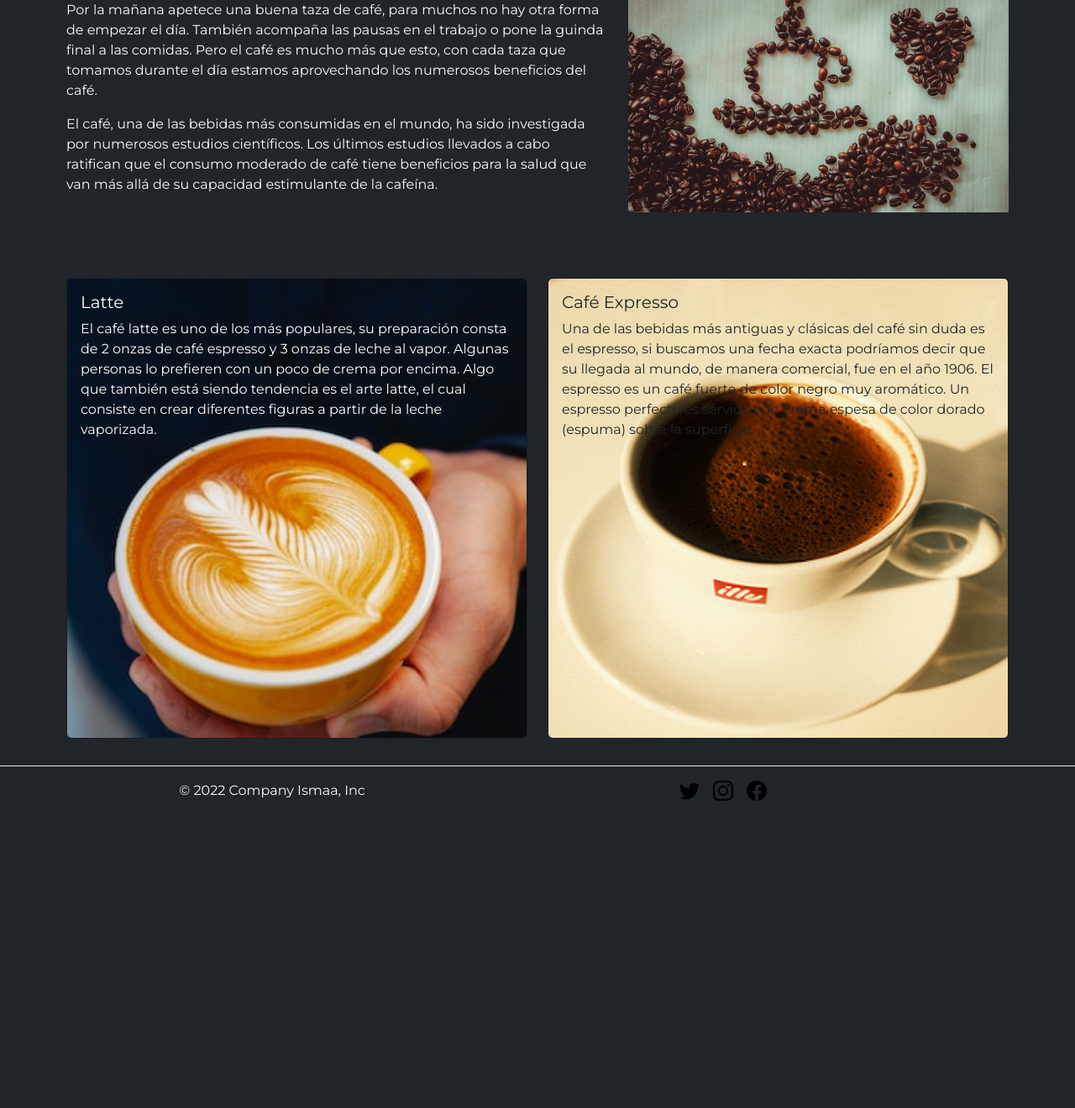
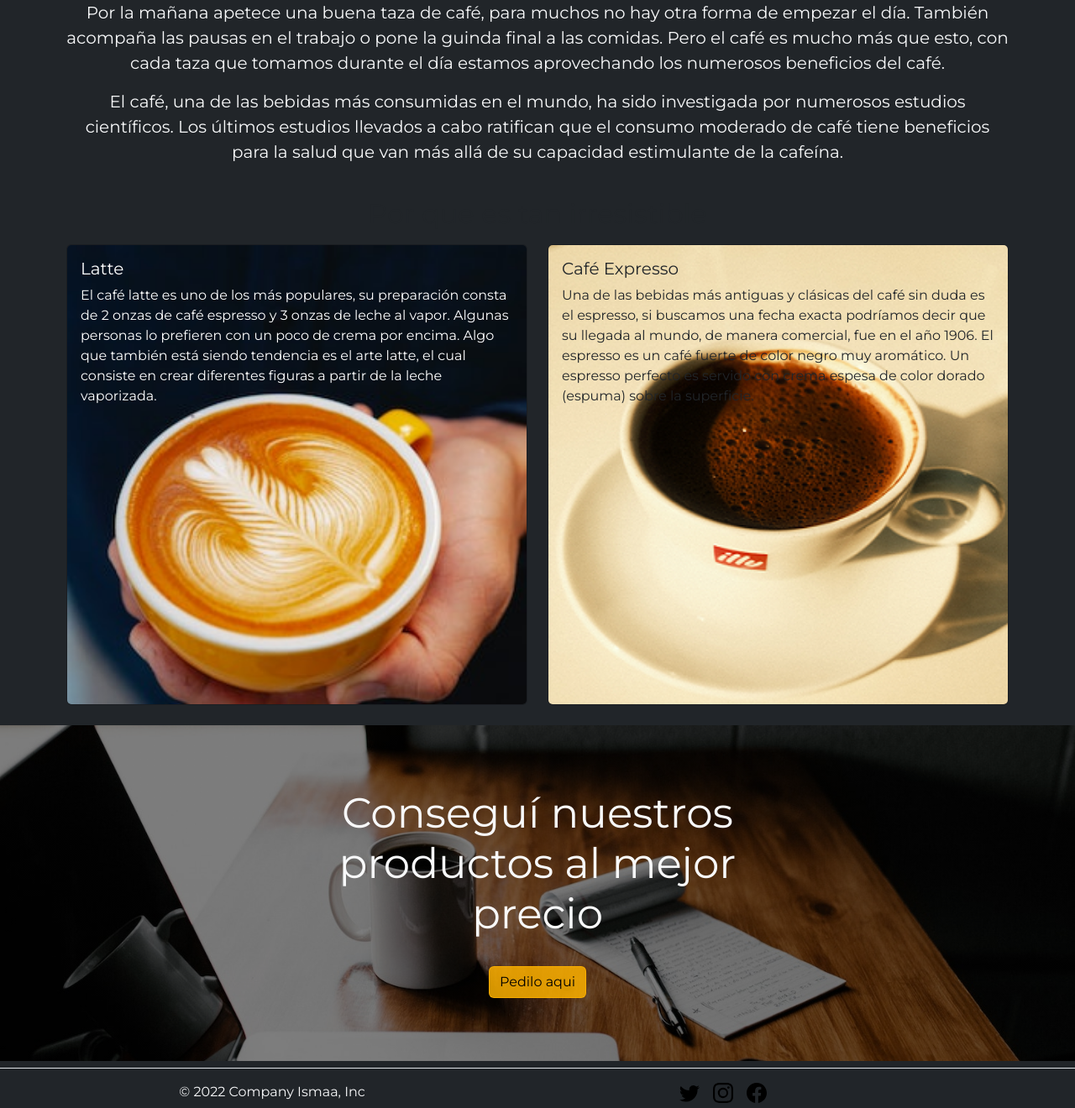
Before and after one commit to IsmaaCARP/prueba-de-sass, a website: page index.html in a window 1280 px wide. Shown: the part 606-1926 px from the top of the page at 84% size. Before the commit the page ends 1576 px from the top, so only its background shows below. Drawn offline with Linux system fonts and the light colour scheme.

Commit message:
ultimo check

```diff
--- a/index.html
+++ b/index.html
@@ -126,26 +126,23 @@
 
       <div class="container">
         <div class="row mt-5 ">
-          <div class="col-12 col-md-7 text-light">
+          <div class="col col-md-12 text-light">
             <h2 class="text-center mb-3">El Café Por Las Mañanas</h2>
-            <p>
+            <p class="lead text-center">
               Por la mañana apetece una buena taza de café, para muchos no hay otra forma de empezar el día. También acompaña las pausas en el trabajo o pone la guinda final a las comidas. Pero el café es mucho más que esto, con cada taza que tomamos durante el día estamos aprovechando los numerosos beneficios del café.
             </p>
-            <p>
+            <p class="lead text-center">
               El café, una de las bebidas más consumidas en el mundo, ha sido investigada por numerosos estudios científicos. Los últimos estudios llevados a cabo ratifican que el consumo moderado de café tiene beneficios para la salud que van más allá de su capacidad estimulante de la cafeína.
             </p>
           </div>
-          <div class="col-12 col-md-5">
-            <img
-              src="images/pexels-samer-daboul-1005427.jpg" alt="Granos de cafe con forma de taza y corazon"
-              class="img-fluid rounded-top"/>
-          </div>
         </div>
+
         <figure class="text-center">
           <blockquote class="blockquote">
               <h2 class="mt-4">Por que es tan irresistible</h2>
           </blockquote>
         </figure>
+
         <div class="row">
           <div class="col-12 col-md-6">
               <div class="card text-bg-dark">
@@ -173,6 +170,16 @@
       </div>
    </div>
    <!--Fin de contenedor-->
+   <!-- Imagen de fondo hero-->
+   <div class="hero-image2">
+    <div class="hero-text text-light">
+      <h1>Conseguí nuestros productos al mejor precio</h1>
+      <br>
+      <a class="btn btn-primary" href="pages/shop.html" role="button">Pedilo aqui</a>
+    </div>
+  </div>
+  <!--fin Imagen de fondo hero-->
+
 
       <!--Inicio footer-->
 
--- a/scss/_index.scss
+++ b/scss/_index.scss
@@ -1,3 +1,43 @@
+body,
+html {
+  height: 100%;
+  margin: 0;
+}
 .slide img {
   height: 60vh;
 }
+
+.hero-image2 {
+  background-image: linear-gradient(rgba(0, 0, 0, 0.5), rgba(0, 0, 0, 0.5)),
+    url("../images/pexels-andrew-neel-2312369.jpg");
+  height: 50%;
+  background-position: center;
+  background-repeat: no-repeat;
+  background-size: cover;
+  position: relative;
+}
+
+.hero-text {
+  text-align: center;
+  position: absolute;
+  top: 50%;
+  left: 50%;
+  transform: translate(-50%, -50%);
+  color: rgba(255, 255, 255, 0.943);
+}
+
+.hero-text button {
+  border: none;
+  outline: 0;
+  display: inline-block;
+  padding: 10px 25px;
+  color: black;
+  background-color: #ddd;
+  text-align: center;
+  cursor: pointer;
+}
+
+.hero-text button:hover {
+  background-color: #555;
+  color: white;
+}
```
Also changed, not shown: css/custom.css, 1 other file.
